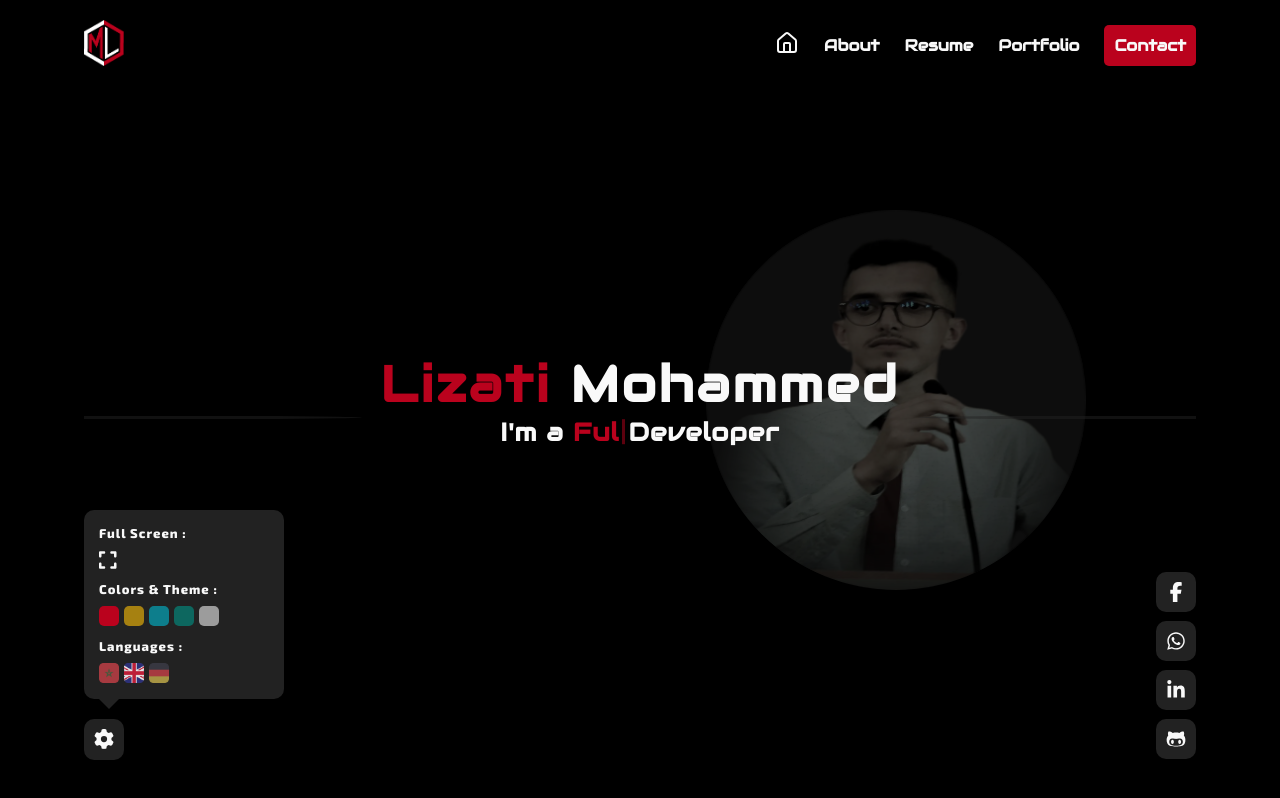
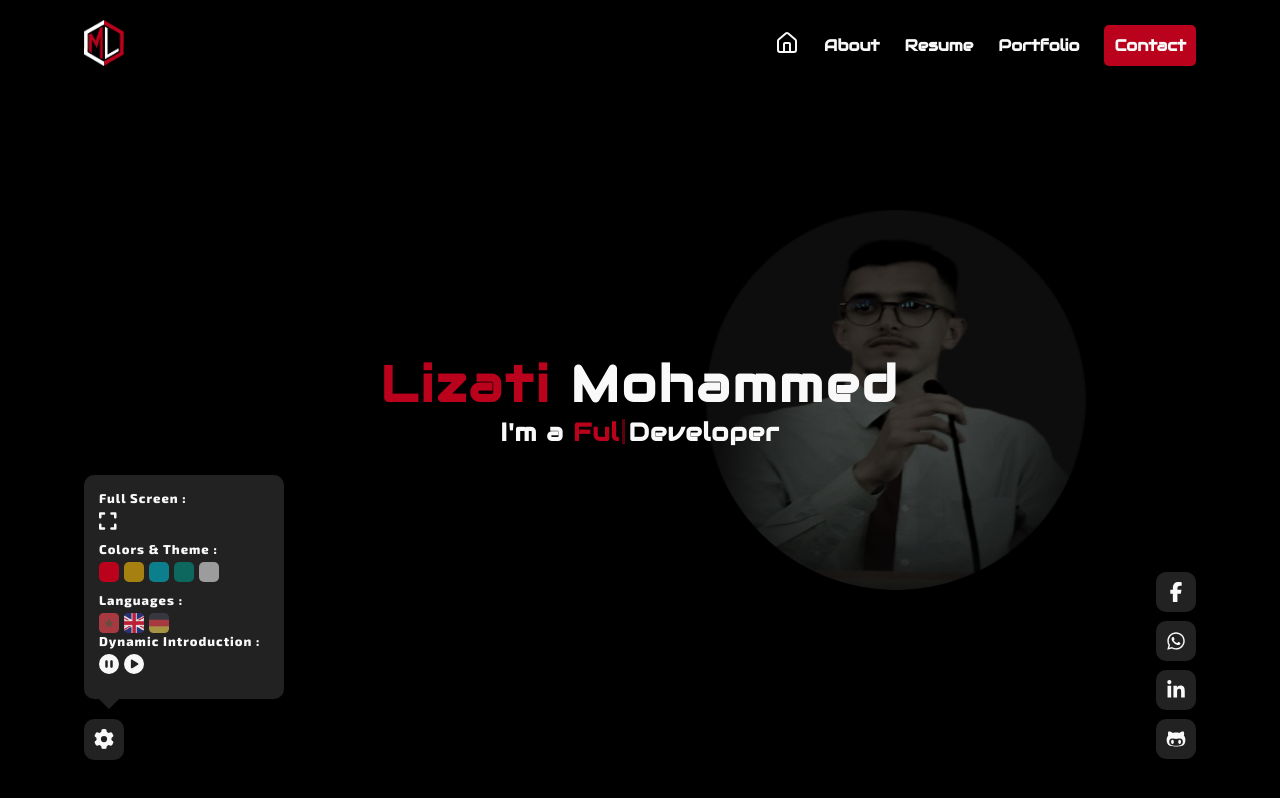
Before and after one commit to lizati99/NextGen-Portfolio, a React (Create React App) app: page /#/ in a window 1280 px wide. Both pictures are taken after a click on the element 104 px from the left and 739 px from the top of the page. Built offline with nearby package versions, Linux system fonts and the light colour scheme.

Commit message:
add play and stop dynamic introduction.

```diff
--- a/src/Components/Home/DynamicIntro.jsx
+++ b/src/Components/Home/DynamicIntro.jsx
@@ -2,53 +2,58 @@ import { useEffect, useState } from 'react';
 import classes from './DynamicIntro.module.css'
 import { useTranslation } from 'react-i18next';
 
-export default function DynamicIntro(){
+export default function DynamicIntro({ isStopped }) {
     const { t } = useTranslation();
     const roleList = t('homePage.landing.roleList', { returnObjects: true });
     const [currentRole, setCurrentRole] = useState('');
     const [currentRoleIndex, setCurrentRoleIndex] = useState(0);
     const [charIndex, setCharIndex] = useState(0);
     const [isDeleting, setIsDeleting] = useState(false);
+    const [isPaused, setIsPaused] = useState(false);
 
-    const direction=localStorage.getItem('direction');
+    const direction = localStorage.getItem('direction');
+
+    useEffect(() => {
+        if(!isStopped)
+            setIsPaused(prev => !prev);
+    }, [isStopped]);
+
     const handleTypingEffect = () => {
-        let text=roleList[currentRoleIndex];
-        if(!isDeleting){
-            if(charIndex < text.length){
-                setCurrentRole(text.substring(0, charIndex+1));
+        if (isStopped && isPaused) return;
+
+        let text = roleList[currentRoleIndex];
+        if (!isDeleting) {
+            if (charIndex < text.length) {
+                setCurrentRole(text.substring(0, charIndex + 1));
                 setCharIndex(prevCharIndex => prevCharIndex + 1);
-            }else{
-                setIsDeleting(prevIsDeleted => !prevIsDeleted);
-                // console.log("start deleting");
+            } else {
+                setIsDeleting(true);
+                (isStopped) ? setIsPaused(true) : setIsPaused(false);
             }
-        }else{
-            if(charIndex > 0){
-                setCurrentRole(text.substring(0, charIndex-1));
+        } else {
+            if (charIndex > 0) {
+                setCurrentRole(text.substring(0, charIndex - 1));
                 setCharIndex(prevCharIndex => prevCharIndex - 1);
             }
-            if(charIndex===0){
-                // console.log("End deleting");
-                setIsDeleting(prevIsDeleted => !prevIsDeleted);
-                setCurrentRoleIndex( (prevIndex) => (prevIndex + 1) % roleList.length);
+            if (charIndex === 0) {
+                setIsDeleting(false);
+                setCurrentRoleIndex((prevIndex) => (prevIndex + 1) % roleList.length);
             }
         }
-    }
+    };
 
     const changeTime = () => {
-        if(!isDeleting)
-            return 100 * Math.ceil(Math.random() * 4);
-        else
-            return 100 * Math.ceil(Math.random());
-    }
+        return !isDeleting ? 100 * Math.ceil(Math.random() * 4) : 100 * Math.ceil(Math.random());
+    };
 
-    useEffect(()=>{
-        const interval= setInterval(handleTypingEffect,changeTime());
-        return ()=>{
-            clearInterval(interval);
-        }
-        }, [charIndex, isDeleting, currentRole]);
+    useEffect(() => {
+        if (isPaused) return;
 
-    return <>
+        const interval = setInterval(handleTypingEffect, changeTime());
+        return () => clearInterval(interval);
+    }, [charIndex, isDeleting, currentRole, isPaused]);
+
+    return (
         <div className={classes.intro_text} id="role-container">
             <h1>
                 <span className={classes.role}>{t('homePage.landing.lastName')} </span>
@@ -56,11 +61,9 @@ export default function DynamicIntro(){
             </h1>
             <p>
                 {t('homePage.landing.subject')}
-                <span className={`${classes.role} ${direction==="rtl" ? classes.ar_blinking_cursor : classes.en_blinking_cursor}`}> {currentRole} </span>
+                <span className={`${classes.role} ${direction === "rtl" ? classes.ar_blinking_cursor : classes.en_blinking_cursor}`}> {currentRole} </span>
                 {t('homePage.landing.lastRole')}
             </p>
         </div>
-        <div className={classes.row_left}></div>
-        <div className={classes.row_right}></div>
-    </>
+    );
 }
--- a/src/Components/Home/LandingPage.jsx
+++ b/src/Components/Home/LandingPage.jsx
@@ -3,17 +3,19 @@ import DynamicIntro from './DynamicIntro'
 import ToggleSetting from '../ui/Settings/ToggleSetting'
 import HomeImageWebp from './../../assets/images/Home/IMG-2.webp'
 import SocialVerticalItem from '../ui/Social/SocialVerticalItem'
+import { useState } from 'react'
 
 
 export default function LandingPage(){
+    const [isStopped, setIsStopped]=useState(false);
     return <>
         <div className={classes.landing_page}>
             <div className={classes.landing_img}>
                 <img src={HomeImageWebp} loading="lazy" alt="HomePhoto" />
             </div>
-            <DynamicIntro />
+            <DynamicIntro isStopped={isStopped} />
             <SocialVerticalItem />
-            <ToggleSetting />
+            <ToggleSetting setIsStopped={setIsStopped} />
         </div>
     </>
 }
--- a/src/Components/ui/Settings/Settings.module.css
+++ b/src/Components/ui/Settings/Settings.module.css
@@ -5,7 +5,8 @@
   height: 100vh;
   width: 200px;
   padding: 10px;
-  background-color: var(--color-bg);
+  background-color: color-mix(in srgb, var(--color-bg), transparent 30%);
+  backdrop-filter: blur(2px);
   border-left: 1px solid var(--color-third);
   transition: all .3s ease-in-out;
   z-index: 1000;
@@ -23,6 +24,7 @@
   border-right: none;
   border-radius: 10px 0 0 10px;
   background-color: inherit;
+  backdrop-filter: blur(2px);
   cursor: pointer;
   transition: all .5s ease;
 
--- a/src/Components/ui/Settings/ToggleSetting.jsx
+++ b/src/Components/ui/Settings/ToggleSetting.jsx
@@ -1,11 +1,11 @@
-import { faExpand, faGear } from "@fortawesome/free-solid-svg-icons";
+import { faExpand, faGear, faPause, faPauseCircle, faPlay, faPlayCircle } from "@fortawesome/free-solid-svg-icons";
 import { FontAwesomeIcon } from "@fortawesome/react-fontawesome";
 import classes from "./ToggleSetting.module.css";
 import LanguageToggle from "../Languages/LanguageToggle";
 import ColorToggle from "../ColorToggle/ColorToggle";
 import { useState } from "react";
 
-export default function ToggleSetting() {
+export default function ToggleSetting({setIsStopped}) {
   const [isOpen, setIsOpen] = useState(false);
 
   const handleClick = () => {
@@ -31,6 +31,11 @@ export default function ToggleSetting() {
 
         <h3 className={classes.setting_title}>Languages :</h3>
         <LanguageToggle />
+        <h3 className={classes.setting_title}>Dynamic Introduction :</h3>
+        <div className={classes.setting_item}>
+          <FontAwesomeIcon icon={faPauseCircle} className={`${classes.control} ${classes.active}`} size="lg" onClick={() => setIsStopped(true)}/>
+          <FontAwesomeIcon icon={faPlayCircle} className={`${classes.control} ${classes.active}`} size="lg" onClick={() => setIsStopped(false)}/>
+        </div>
       </div>
     </div>
   );
```
